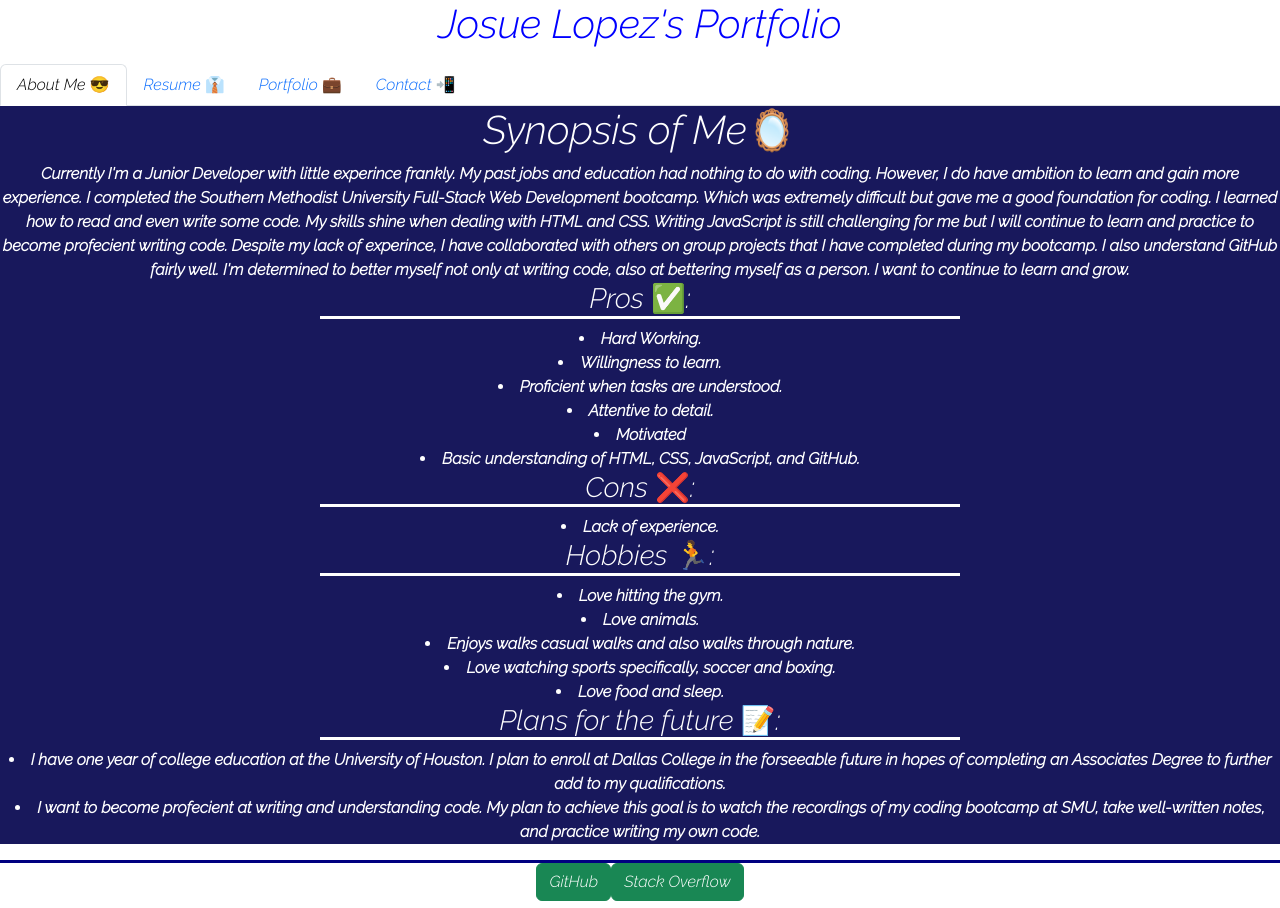
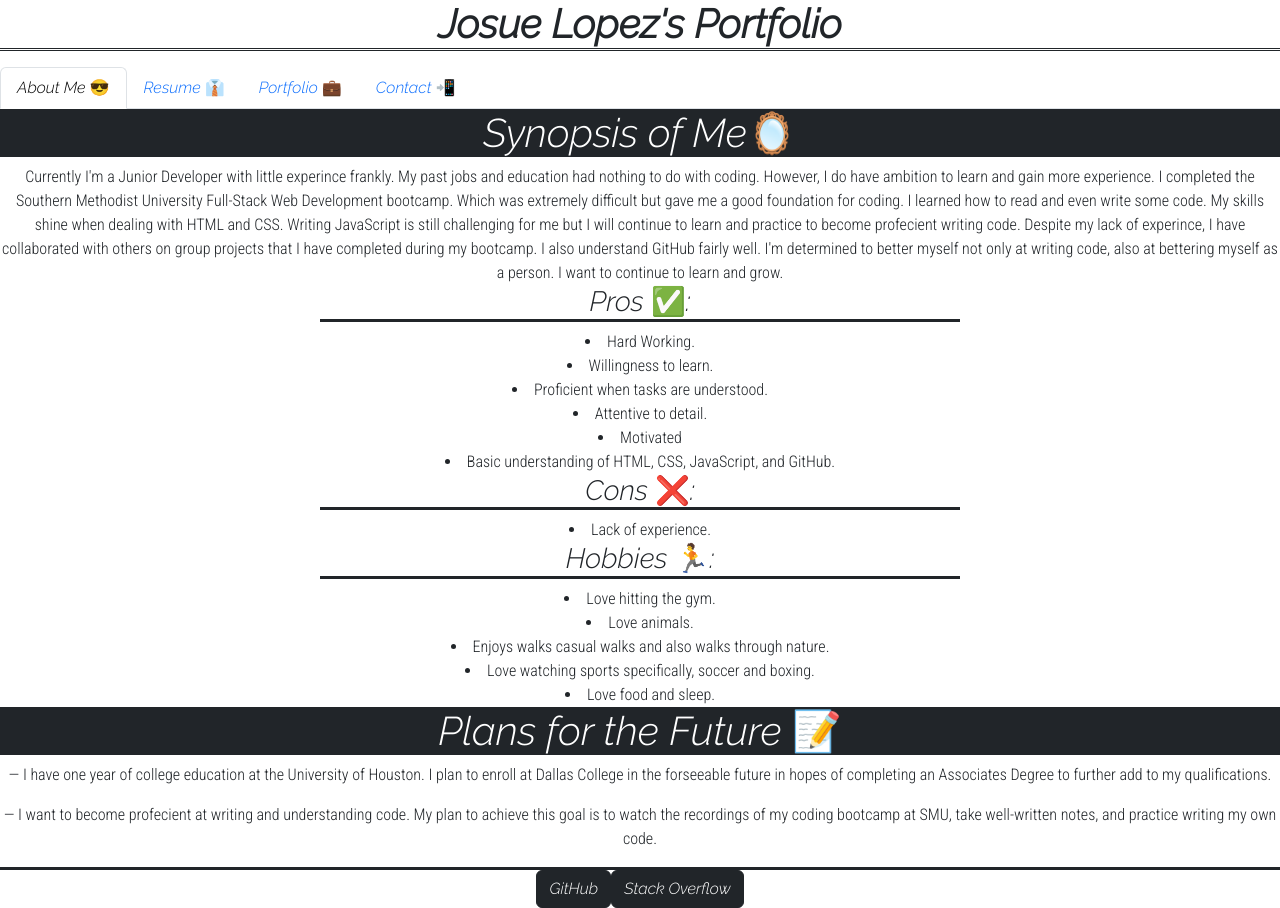
Before and after one commit to JLopez1227/Professional-React-Portfolio, a React (Create React App) app: page / in a window 1280 px wide. Built offline with nearby package versions, Linux system fonts and the light colour scheme.

Commit message:
Finished styling, next work on README.

```diff
--- a/public/style.css
+++ b/public/style.css
@@ -1,12 +1,14 @@
 .header {
     text-align: center;
     font-family: Raleway;
+    font-weight: bold;
+    border-bottom: double #212529;
 }
 
 .footer {
     text-align: center;
     font-family: Raleway;
-    border-top: solid navy;
+    border-top: solid #212529;
 }
 
 .nav-item {
@@ -17,27 +19,27 @@
 
 .nav-link {
     justify-content: space-between;
+    color:#212529
 }
 
 .background {
     background-color: white;
-    color: blue;
+    color: #212529;
 }
 
 .text {
-    font-family: Raleway;
-    font-weight: bolder;
+    font-family: Roboto Condensed;
     text-align: center;
-    background-color: rgb(24, 24, 92);
-    color: white;
+    background-color: white;
+    color: #212529;
 }
 
-.h1{
-    font-family: Roboto Condensed;
+.h1-top{
     text-align: center;
-    font-weight: bold;
-    border-bottom: solid;
-    margin: 25%;
+    color: white;
+    background-color: #212529;
+    font-family: Raleway;
+
 }
 
 .h3{
@@ -47,3 +49,43 @@
     text-align: center;
     font-family: Raleway;
 }
+
+.btn{
+    background-color:#212529;
+    color: white;
+    font-family: Raleway;
+
+}
+
+.submitDiv{
+    font-family: Raleway;
+}
+
+.btn:hover{
+    transition-duration: 0.4s;
+    background-color: white;
+    color: #212529
+}
+
+.link{
+    color: #212529;
+    font-family: Raleway;
+}
+
+.port-text{
+    font-family: Roboto Condensed;
+    text-align: center;
+}
+
+.form-label{
+    text-align: center;
+    color: white;
+    background-color: #212529;
+    font-family: Roboto Condensed;
+    font-size: 1.5rem;
+}
+
+.mb-3 {
+    background-color: #212529;
+    text-align: center;
+}
--- a/src/components/Footer.js
+++ b/src/components/Footer.js
@@ -4,13 +4,13 @@ export default function Footer() {
   return (
     <div className='footer'>
       <a href="https://github.com/JLopez1227">
-        <button type="button" class="btn btn-success">
+        <button type="button" class="btn btn-dark">
           GitHub
         </button>
       </a>
 
       <a href="https://stackoverflow.com/users/22400849/josue-lopez">
-        <button type="button" class="btn btn-success">
+        <button type="button" class="btn btn-dark">
           Stack Overflow
         </button>
       </a>
--- a/src/components/pages/About.js
+++ b/src/components/pages/About.js
@@ -4,7 +4,7 @@ export default function About() {
   return (
     <div>
       <p className='text'>
-        <h1>Synopsis of Me🪞</h1> Currently I'm a Junior Developer with little
+        <h1 className="h1-top">Synopsis of Me🪞</h1> Currently I'm a Junior Developer with little
         experince frankly. My past jobs and education had nothing to do with
         coding. However, I do have ambition to learn and gain more experience. I
         completed the Southern Methodist University Full-Stack Web Development
@@ -36,17 +36,17 @@ export default function About() {
         <li>Love watching sports specifically, soccer and boxing. </li>
         <li>Love food and sleep.</li>
 
-        <h3 className='h3'>Plans for the future 📝:</h3>
-        <li>
-          I have one year of college education at the University of Houston. I
+        <h1 className='h1-top'>Plans for the Future 📝</h1>
+        <p>
+        — I have one year of college education at the University of Houston. I
           plan to enroll at Dallas College in the forseeable future in hopes of
           completing an Associates Degree to further add to my qualifications.
-        </li>
-        <li>
-          I want to become profecient at writing and understanding code. My plan
+        </p>
+        <p>
+        — I want to become profecient at writing and understanding code. My plan
           to achieve this goal is to watch the recordings of my coding bootcamp
           at SMU, take well-written notes, and practice writing my own code.
-        </li>
+        </p>
       </p>
     </div>
   );
--- a/src/components/pages/Contact.js
+++ b/src/components/pages/Contact.js
@@ -8,14 +8,14 @@ export default function Contact() {
     <input type="name" class="form-control" id="exampleFormControlInput1" placeholder="Enter your name"/>
   </div>
    <div class="mb-3">
-   <label for="exampleFormControlInput1" class="form-label">Email address</label>
+   <label  for="exampleFormControlInput1" class="form-label">Email address</label>
    <input type="email" class="form-control" id="exampleFormControlInput1" placeholder="name@example.com"/>
  </div>
  <div class="mb-3">
   <label for="exampleFormControlTextarea1" class="form-label">Message</label>
   <textarea class="form-control" id="exampleFormControlTextarea1" rows="3"></textarea>
 </div>
-<div><button type="button" class="btn btn-primary">Submit</button></div>
+<div className="submitDiv"><button type="button" class="btn btn-dark">Submit</button></div>
  </div>
   );
 }
--- a/src/components/pages/Portfolio.js
+++ b/src/components/pages/Portfolio.js
@@ -3,51 +3,51 @@ import React from "react";
 export default function Portfolio() {
   return (
     <div>
-      <h1>Group Projects 🤝</h1>
-      <p>
+      <h1 className="h1-top">Group Projects 🤝</h1>
+      <p className="port-text">
       As a developer, it's important to be able to collaborate with others on a project. These projects highlight my ability to do so. I have linked the GitHub Repository for each of them as well as the links to the deployed application themselves. Feel free to checkout any of these amazing projects!
         <h3>
-          <a href="https://github.com/shannonkprice00/movie-watchlist">
-            Project: Movie Watch List Repository
+          <a className="link" href="https://github.com/shannonkprice00/movie-watchlist">
+            Movie Watch List Repository
           </a>
         </h3>
         <h3>
-          <a href="https://shannonkprice00.github.io/movie-watchlist/">Project — Movie Watch List Application 🎥</a>
+          <a className="link"  href="https://shannonkprice00.github.io/movie-watchlist/">— Movie Watch List Application 🎥</a>
         </h3>
 
         <h3>
-          <a href="https://github.com/Daniel-Covington/My_Fitness_Junkie">
-            Project: My Fitness Junkie Repository
+          <a className="link"  href="https://github.com/Daniel-Covington/My_Fitness_Junkie">
+            My Fitness Junkie Repository
           </a>
         </h3>
         <h3>
-          <a href="https://quiet-inlet-76681.herokuapp.com/">Project — My Fitness Junkie Application 🏋🏽‍♂️</a>
+          <a className="link"  href="https://quiet-inlet-76681.herokuapp.com/">— My Fitness Junkie Application 🏋🏽‍♂️</a>
         </h3>
 
         <h3>
-          <a href="https://github.com/IsaacOnGH/MusicFromYou">
-            Project: Music From You Repository
+          <a className="link" href="https://github.com/IsaacOnGH/MusicFromYou">
+            Music From You Repository
           </a>
         </h3>
         <h3>
-          <a href="https://thawing-waters-14161-911ab275be19.herokuapp.com/">Project — Music From You Application 🎶</a>
+          <a className="link" href="https://thawing-waters-14161-911ab275be19.herokuapp.com/">— Music From You Application 🎶</a>
         </h3>
 
 
-        <h1>Homeworks 📚</h1>
-        As important as group collaboration is, it's also imporant to demonstrate your ability to write your own code. I've chosen 3 highly-graded homeworks that I've worked on during my coding bootcamp to showcase my ability to do so. Feel free to checkout any of my awesome homeworks!
+        <h1 className="h1-top">Assignments 📚</h1>
+       <p className="port-text"> As important as group collaboration is, it's also imporant to demonstrate your ability to write your own code. I've chosen 3 highly-graded homeworks that I've worked on during my coding bootcamp to showcase my ability to do so. Feel free to checkout any of my awesome homeworks!</p>
 
-        <h3><a href="https://github.com/JLopez1227/personal-note-takerLinks to an external site.">Personal Note Taker Repository</a></h3>
+        <h3><a className="link" href="https://github.com/JLopez1227/personal-note-taker">Personal Note Taker Repository</a></h3>
 
-        <h3><a href="https://personal-note-taker-jl-7d56d03cd170.herokuapp.com/notesLinks to an external site.">Personal Note Taker Application 📝</a></h3>
+        <h3><a className="link" href="https://personal-note-taker-jl-7d56d03cd170.herokuapp.com/notes"> — Personal Note Taker Application 📝</a></h3>
 
-        <h3><a href=" https://github.com/JLopez1227/modern-e-commerce">Modern E Commerce Repository</a></h3>
+        <h3><a className="link" href=" https://github.com/JLopez1227/modern-e-commerce">Modern E Commerce Repository</a></h3>
 
-        <h3><a href="https://drive.google.com/file/d/1LKJyMdBHFuSZCPcAZRuX4DrD0er3m74d/view">Modern E Commerce Walkthrough Video 🛒</a></h3>
-        - This homework unforunately doesn't have a deployed applicaton. However, in the README in my repository I give detailed instructions on how to use this application. The walkthrough video further demonstrates in detail how to use this application.
+        <h3><a className="link" href="https://drive.google.com/file/d/1LKJyMdBHFuSZCPcAZRuX4DrD0er3m74d/view">— Modern E Commerce Walkthrough Video 🛒</a></h3>
+        —  This homework unforunately doesn't have a deployed applicaton. However, in the README in my repository I give detailed instructions on how to use this application. The walkthrough video further demonstrates in detail how to use this application.
 
-        <h3><a href=" https://github.com/JLopez1227/Weather-Dashboard-App">Weather Dashboard App Repository</a></h3>
-        <h3><a href="https://jlopez1227.github.io/Weather-Dashboard-App/">Weather Dashboard Application ⛅</a></h3>
+        <h3><a className="link" href=" https://github.com/JLopez1227/Weather-Dashboard-App">Weather Dashboard App Repository</a></h3>
+        <h3><a className="link" href="https://jlopez1227.github.io/Weather-Dashboard-App/">— Weather Dashboard Application ⛅</a></h3>
 
 
       </p>
--- a/src/components/pages/Resume.js
+++ b/src/components/pages/Resume.js
@@ -3,7 +3,7 @@ import React from "react";
 export default function Resume() {
   return (
     <div className='text'>
-      <h1 >Experience 🧑‍💼</h1>
+      <h1 className="h1-top" >Experience 🧑‍💼</h1>
       <p>
         <h3 className='h3'>Position: Cook 👨‍🍳</h3>
         <li>Company: Chuck E. Cheese</li>
@@ -47,7 +47,7 @@ export default function Resume() {
         </li>
       </p>
 
-      <h1 className='h1'>Education 🏫</h1>
+      <h1 className='h1-top'>Education 🏫</h1>
       <p>
         <li>Duncanville High School, Duncanvile — Diploma</li>
         <li>
```
